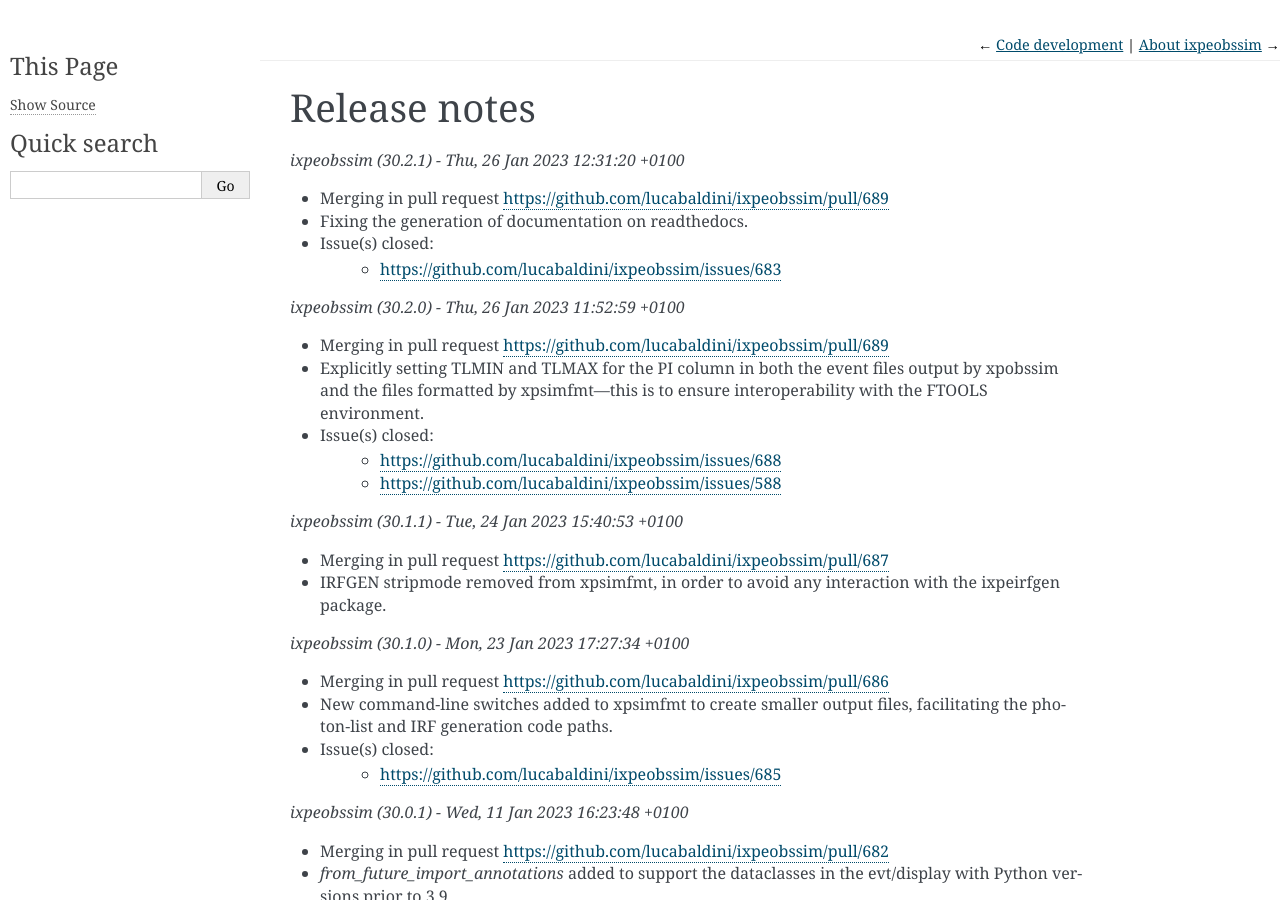
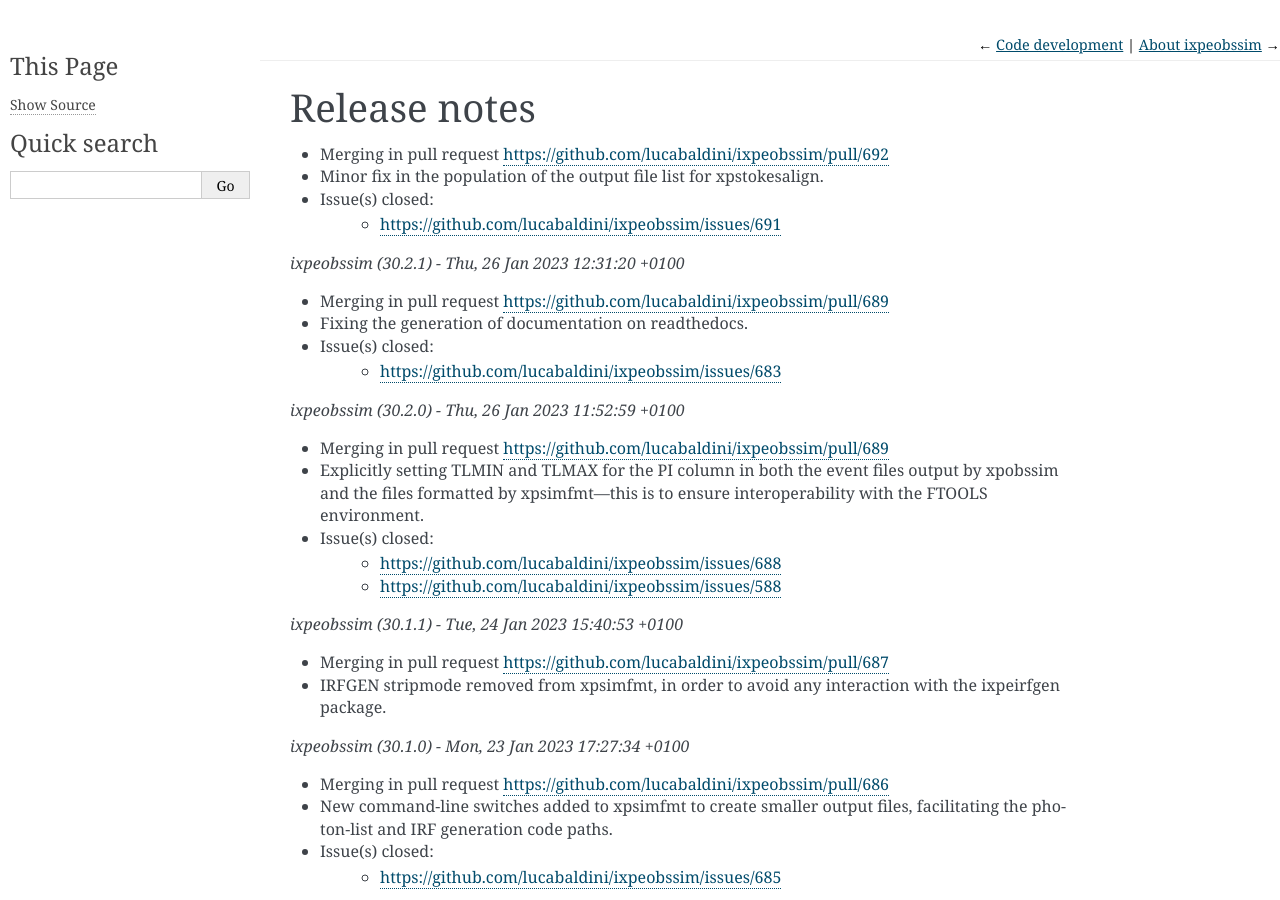
Before and after one commit to lucabaldini/ixpeobssim, a Sphinx documentation site: the page built from docs/release_notes.rst, in a window 1280 px wide and 900 px high. Built offline with Sphinx 7.4.7, drawn with Linux system fonts in a browser that asks for light colours; formulas are drawn with MathJax 3.

Commit message:
Updated release notes.

```diff
--- a/docs/release_notes.rst
+++ b/docs/release_notes.rst
@@ -2,6 +2,12 @@
 
 Release notes
 =============
+
+
+* Merging in pull request https://github.com/lucabaldini/ixpeobssim/pull/692
+* Minor fix in the population of the output file list for xpstokesalign.
+* Issue(s) closed:
+      * https://github.com/lucabaldini/ixpeobssim/issues/691
 
 
 *ixpeobssim (30.2.1) - Thu, 26 Jan 2023 12:31:20 +0100*
```
